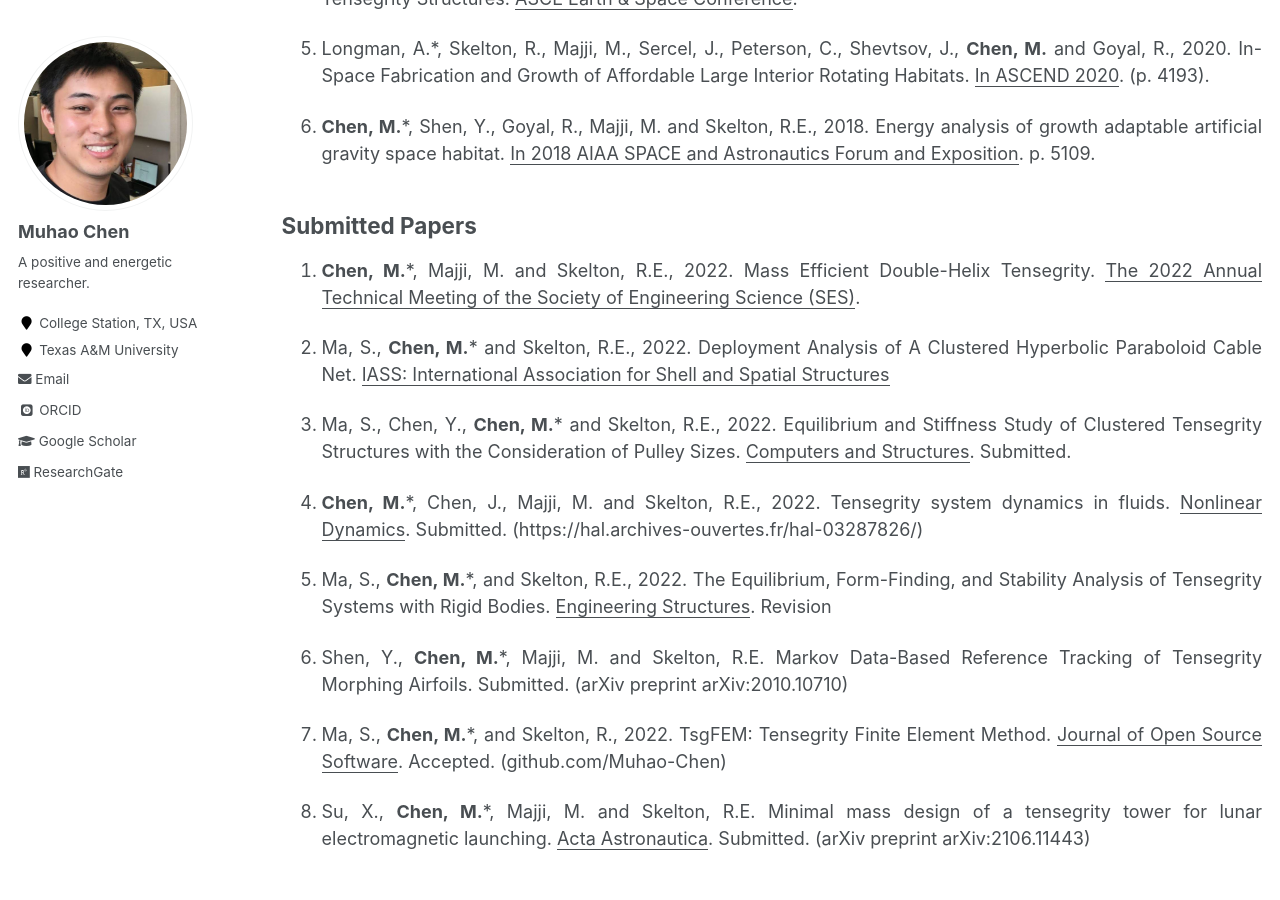
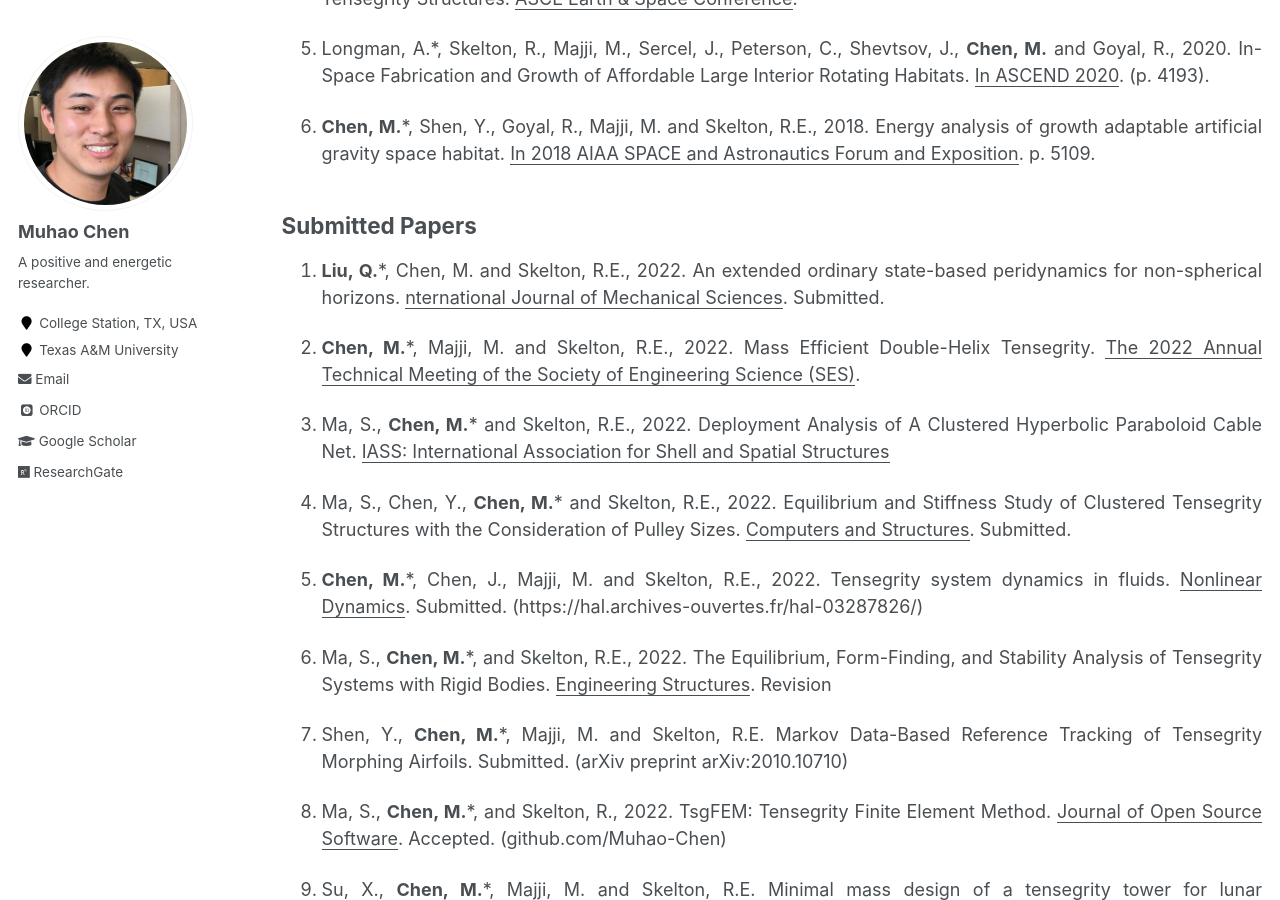
Before and after one commit to Muhao-Chen/muhao-chen.github.io, a Jekyll site: the page built from _pages/publication.md, in a window 1280 px wide and 900 px high, scrolled down 1648 px. Built offline with Jekyll 4.4.1, drawn with Linux system fonts in a browser that asks for light colours; some web fonts are replaced.

Commit message:
Update publication.md

```diff
--- a/_pages/publication.md
+++ b/_pages/publication.md
@@ -50,6 +50,8 @@ His citation profile is in [Google Scholar](https://scholar.google.com/citations
 1. **Chen, M.***, Shen, Y., Goyal, R., Majji, M. and Skelton, R.E., 2018. Energy analysis of growth adaptable artificial gravity space habitat. <u>In 2018 AIAA SPACE and Astronautics Forum and Exposition</u>. p. 5109.
 
 ## Submitted Papers
+1. **Liu, Q.***, Chen, M. and Skelton, R.E., 2022. An extended ordinary state-based peridynamics for non-spherical horizons. <u>nternational Journal of Mechanical Sciences</u>. Submitted.
+
 1. **Chen, M.***, Majji, M. and Skelton, R.E., 2022. Mass Efficient Double-Helix Tensegrity. <u>The 2022 Annual Technical Meeting of the Society of Engineering Science (SES)</u>.
 
 1. Ma, S., **Chen, M.*** and Skelton, R.E., 2022. Deployment Analysis of A Clustered Hyperbolic Paraboloid Cable Net. <u>IASS: International Association for Shell and Spatial Structures</u>
```
